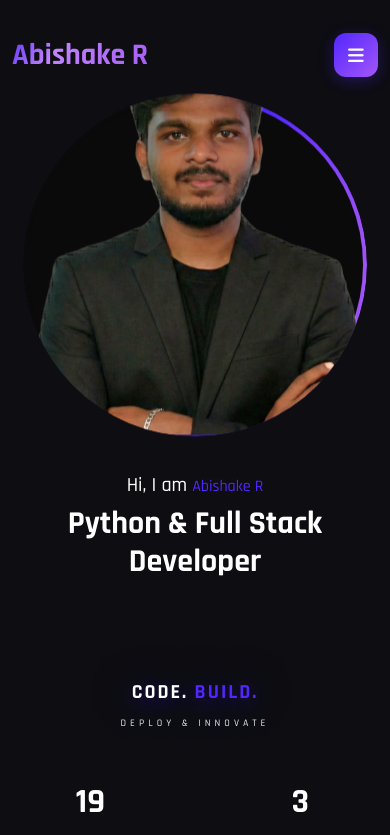
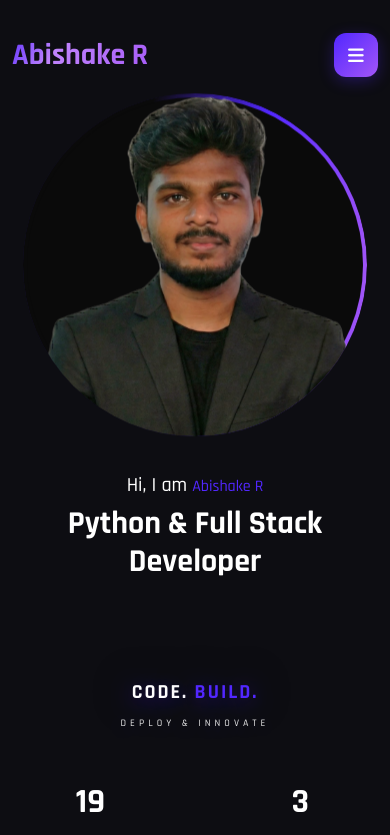
Before and after one commit to abi9502/abishake, a React (Vite) app: page / in a window 390 px wide. Shown: the top 835 px of the page. Built offline with nearby package versions, Linux system fonts and the light colour scheme; the HTML template or start-up script is replaced by a standard one.

Commit message:
chore: bring avatar image down so head is fully visible on mobile viewport

```diff
--- a/src/index.css
+++ b/src/index.css
@@ -809,8 +809,8 @@ a:hover {
     width: 100% !important;
     height: 100% !important;
     object-fit: cover !important;
-    object-position: center 10% !important;
-    transform: scale(1.2) translateY(-30px) !important;
+    object-position: top center !important;
+    transform: scale(1.2) translateY(10px) !important;
     /* Adjusted position down slightly */
     transition: transform 0.5s ease;
   }
```
